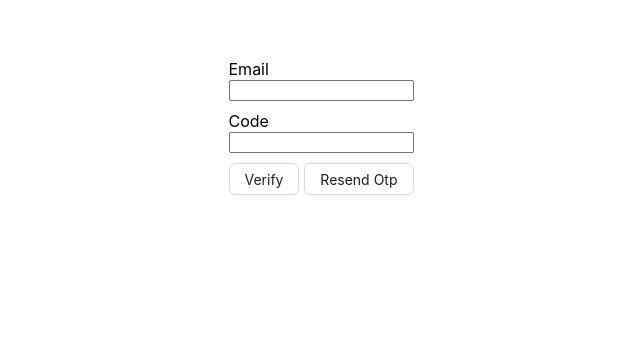
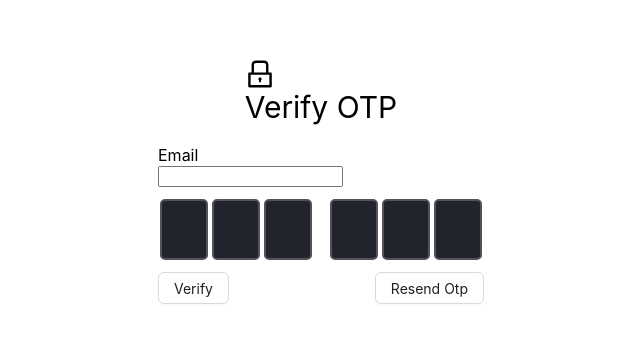
Before and after one commit to chirayudevs/ecommerce, a React (Create React App) app: page /verify in a window 1280 px wide. Shown: the part 151-494 px from the top of the page, without its empty margins (319-959 px from the left). Built offline with nearby package versions, Linux system fonts and the light colour scheme.

Commit message:
feat: UI changes in signup and verify email

```diff
--- a/src/pages/SignUp/signUp.js
+++ b/src/pages/SignUp/signUp.js
@@ -61,6 +61,9 @@ const SignUp = () => {
   return (
     <>
       {contextHolder}
+      <div className="signUp-page-main">
+        <div className="signUp-image-wrapper">
+        </div>
         <div className="signUp-form-main">
           <Card className="card-wrapper">
             <form className="form-wrapper">
@@ -96,6 +99,7 @@ const SignUp = () => {
 
           </Card>
         </div>
+      </div>
     </>
   )
 };
--- a/src/pages/SignUp/signUp.scss
+++ b/src/pages/SignUp/signUp.scss
@@ -1,8 +1,20 @@
+.signUp-page-main {
+  display: flex;
+  overflow: hidden;
+
+  .signUp-image-wrapper {
+    position: relative;
+    background-image: url('../../assets/images/homeImg.jpg');
+    background-repeat: no-repeat;
+    background-size: cover;
+    height: 1000px;
+    width: 50%;
+  }
+
   .signUp-form-main {
     display: flex;
     justify-content: center;
     position: relative;
-  top: 200px;
     margin: auto;
 
     .form-wrapper {
@@ -20,3 +32,4 @@
       border-color: black;
     }
   }
+}
--- a/src/pages/VerifyEmail/verifyEmail.js
+++ b/src/pages/VerifyEmail/verifyEmail.js
@@ -1,8 +1,9 @@
 import React, { useState } from 'react';
 import { useDispatch } from 'react-redux';
 import { useNavigate } from 'react-router-dom';
+import LockOutlined from '@ant-design/icons/lib/icons/LockOutlined';
+import { Button, Modal } from 'antd';
 import { ResendEmailAction, VerifyEmailAction } from '../../redux/verifyEmail/actions';
-import { Button, Modal } from 'antd';
 import './verifyEmail.scss';
 
 const VerifyEmail = () => {
@@ -61,17 +62,79 @@ const VerifyEmail = () => {
     setIsModalOpen(false);
   };
 
+  const inputs = document.querySelectorAll(".otp-field input");
+
+  inputs.forEach((input, index) => {
+    input.dataset.index = index;
+    input.addEventListener("keyup", handleOtp);
+    input.addEventListener("paste", handleOnPasteOtp);
+  });
+
+  function handleOtp(e) {
+
+    const input = e.target;
+    let value = input.value;
+    let isValidInput = value.match(/[0-9a-z]/gi);
+    input.value = "";
+    input.value = isValidInput ? value[0] : "";
+
+    let fieldIndex = input.dataset.index;
+    if (fieldIndex < inputs.length - 1 && isValidInput) {
+      input.nextElementSibling.focus();
+    }
+
+    if (e.key === "Backspace" && fieldIndex > 0) {
+      input.previousElementSibling.focus();
+    }
+
+    if (fieldIndex == inputs.length - 1 && isValidInput) {
+      submit();
+    }
+  }
+
+  function handleOnPasteOtp(e) {
+    const data = e.clipboardData.getData("text");
+    const value = data.split("");
+    if (value.length === inputs.length) {
+      inputs.forEach((input, index) => (input.value = value[index]));
+      submit();
+    }
+  }
+
+  function submit() {
+    console.log("Submitting...");
+    // 👇 Entered OTP
+    let otp = "";
+    inputs.forEach((input) => {
+      otp += input.value;
+      input.disabled = true;
+      input.classList.add("disabled");
+    });
+    console.log(otp);
+    // 👉 Call API below
+  }
+
   return (
     <div className="verify-form-wrapper">
+      <div className="verify-otp-header">
+        <LockOutlined />
+        <div>
+          Verify OTP
+        </div>
+      </div>
       <form>
         <div className="form-fields">
           <label> Email </label>
-          <input type="text" name="email" title="email" onChange={onChangeHandler}/>
+          <input type="text" name="email" title="email" onChange={onChangeHandler} />
         </div>
 
-        <div className="form-fields">
-          <label> Code </label>
-          <input type="number" name="code" title="code" onChange={onChangeHandler}/>
+        <div className="form-fields otp-field">
+          <input type="text" maxLength="1" onChange={onChangeHandler}/>
+          <input type="text" maxLength="1" onChange={onChangeHandler}/>
+          <input className="space" type="text" maxLength="1" onChange={onChangeHandler}/>
+          <input type="text" maxLength="1" onChange={onChangeHandler}/>
+          <input type="text" maxLength="1" onChange={onChangeHandler}/>
+          <input type="text" maxLength="1" onChange={onChangeHandler}/>
         </div>
 
         <div className="verify-buttons">
@@ -93,7 +156,6 @@ const VerifyEmail = () => {
           </div>
         </form>
       </Modal>
-
     </div>
   )
 };
--- a/src/pages/VerifyEmail/verifyEmail.scss
+++ b/src/pages/VerifyEmail/verifyEmail.scss
@@ -1,5 +1,5 @@
 .verify-form-wrapper {
-  display: flex;
+  display: grid;
   justify-content: center;
   position: relative;
   top: 200px;
@@ -11,6 +11,41 @@
   margin: 10px;
 }
 
+.verify-otp-header {
+  display: grid;
+  justify-content: center;
+  margin: 10px;
+  font-size: 30px;
+}
+
+.otp-field {
+  display: flex;
+}
+.otp-field input {
+  width: 24px;
+  font-size: 32px;
+  padding: 10px;
+  text-align: center;
+  border-radius: 5px;
+  margin: 2px;
+  border: 2px solid #55525c;
+  background: #21232d;
+  font-weight: bold;
+  color: #fff;
+  outline: none;
+  transition: all 0.1s;
+}
+.otp-field input:focus {
+  border: 2px solid #a527ff;
+  box-shadow: 0 0 2px 2px #a527ff6a;
+}
+.disabled {
+  opacity: 0.5;
+}
+.space {
+  margin-right: 1rem !important;
+}
+
 .form-fields {
   margin: 10px;
 }
```
Lines whose indentation alone changed are shown as unchanged.
